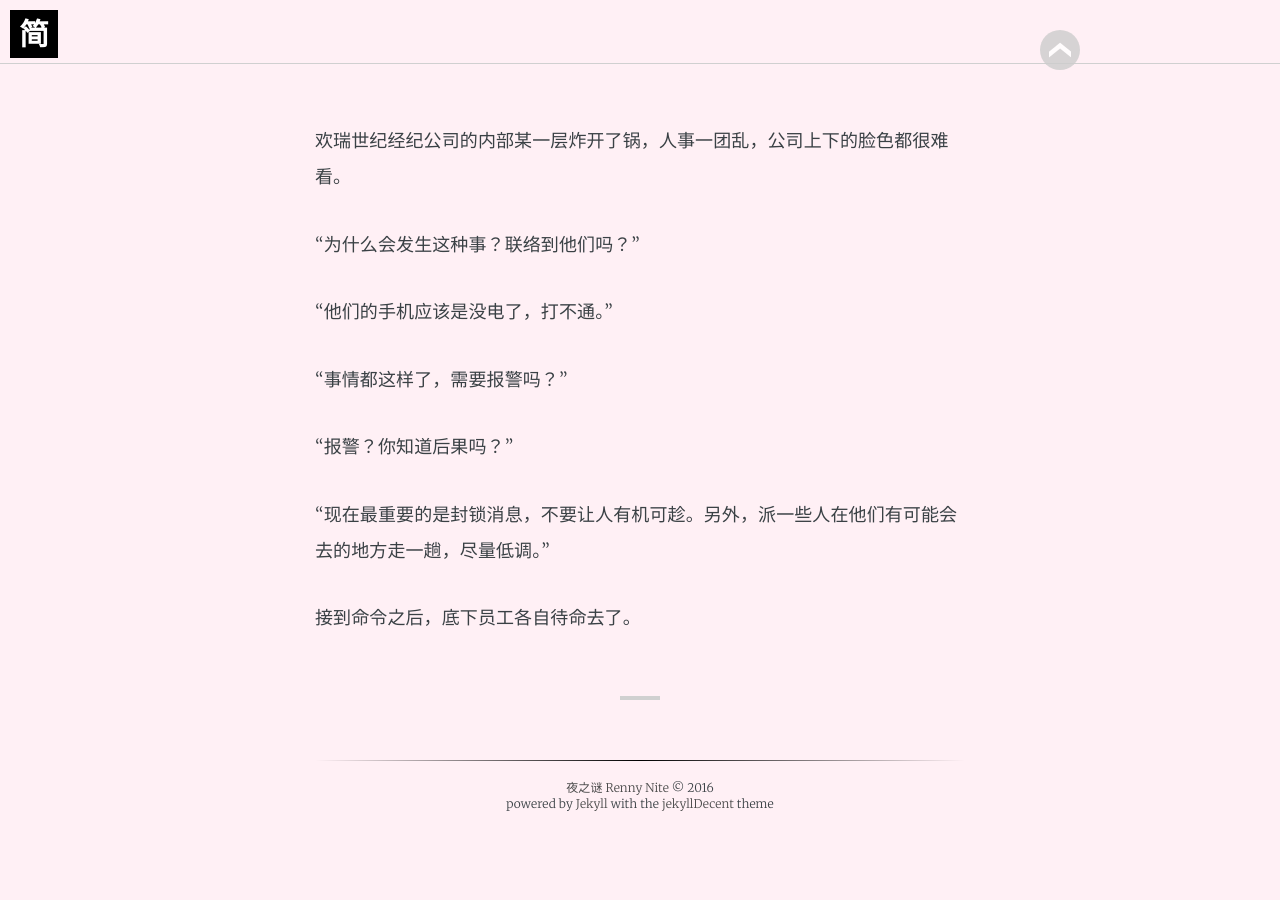
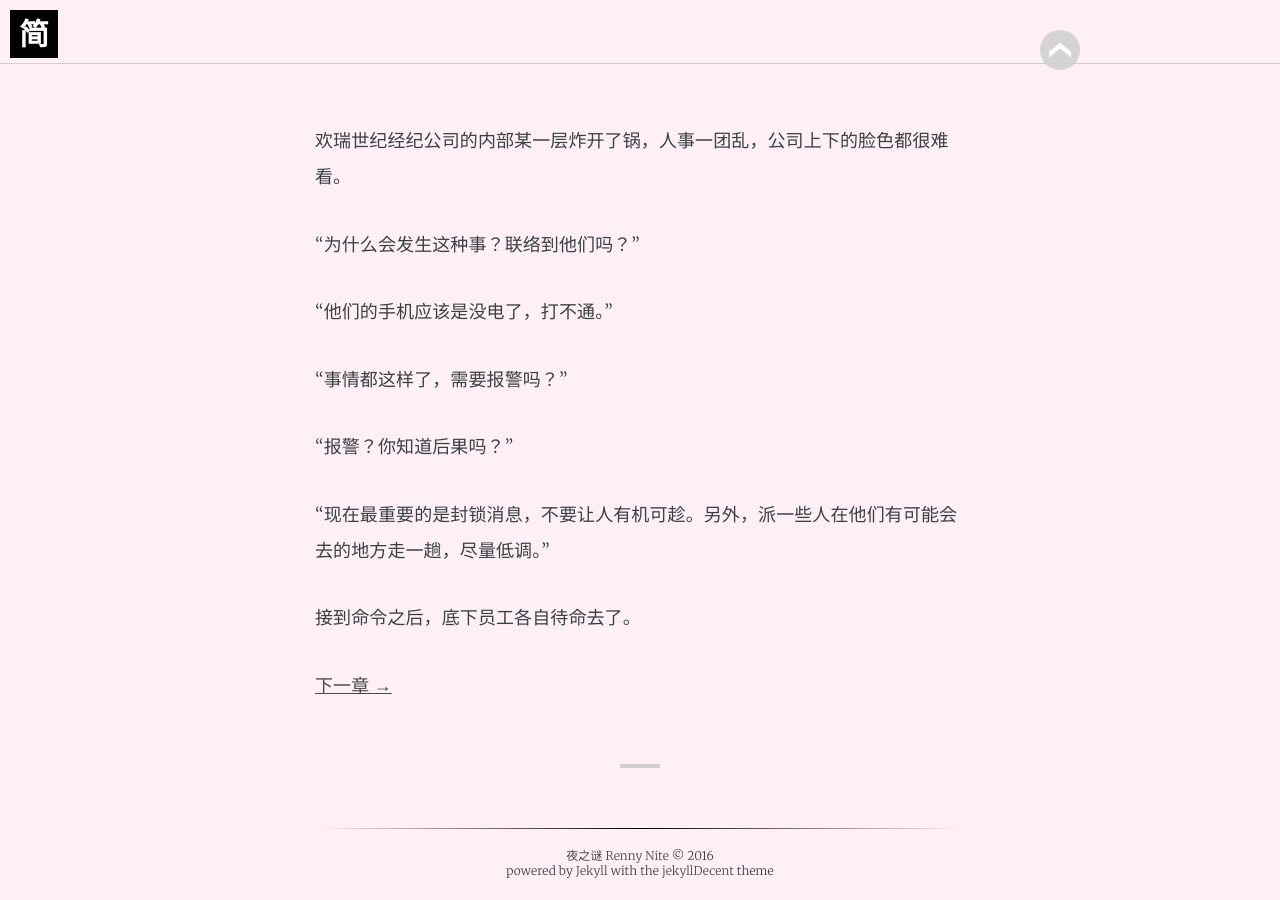
Before and after one commit to RennyNite0924/RennyNite0924.github.io, a Jekyll site: the page built from _posts/2016-12-03-Dont-forget-me-02.md, in a window 1280 px wide and 900 px high, scrolled down 6301 px. Built offline with Jekyll 4.4.1, drawn with Linux system fonts in a browser that asks for light colours; nearby versions of some CDN libraries; some web fonts are replaced; before the commit the page ends 7133 px from its top, so only the background shows below that.

Commit message:
add text

```diff
--- a/_posts/2016-12-03-Dont-forget-me-02.md
+++ b/_posts/2016-12-03-Dont-forget-me-02.md
@@ -151,3 +151,5 @@ category: Novels
 “现在最重要的是封锁消息，不要让人有机可趁。另外，派一些人在他们有可能会去的地方走一趟，尽量低调。”
 
 接到命令之后，底下员工各自待命去了。
+
+[下一章 →](/novels/2016/12/03/Dont-forget-me-0304.html)
```
